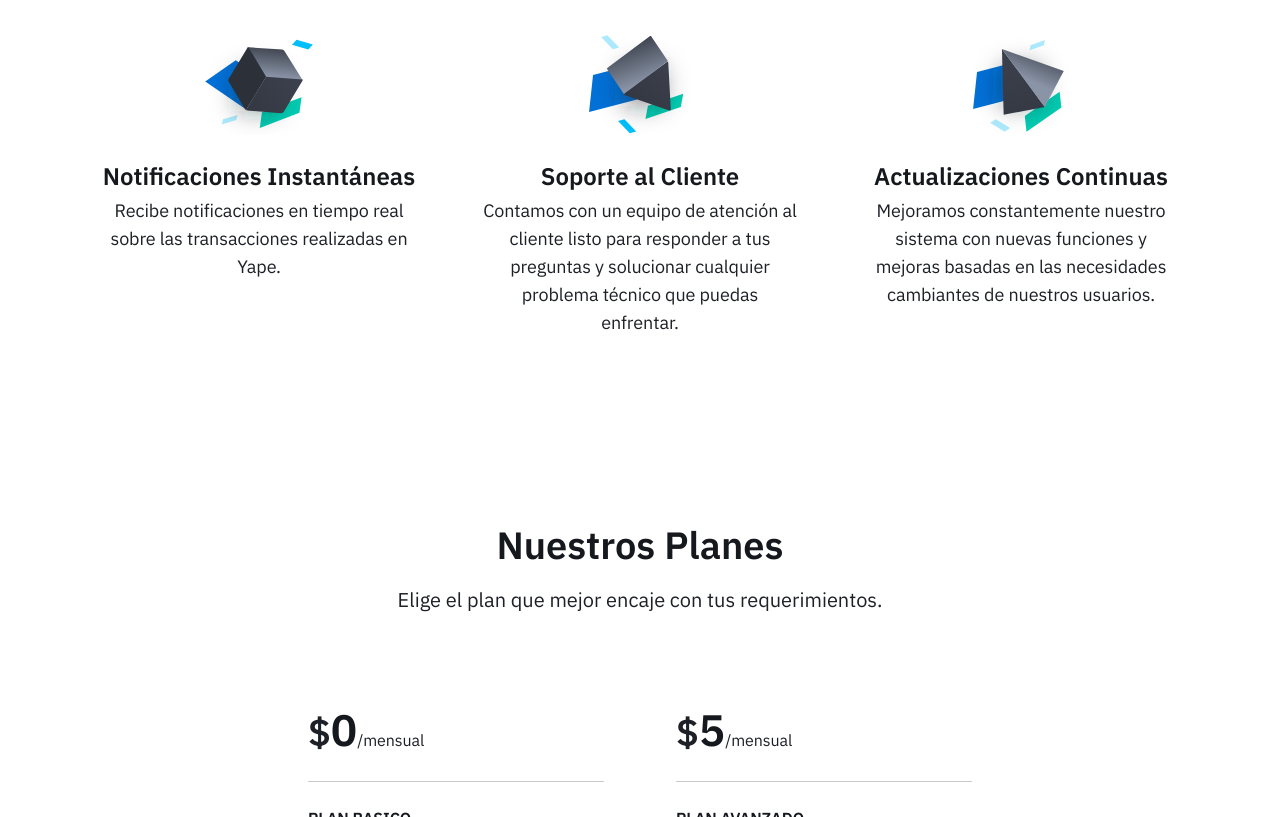
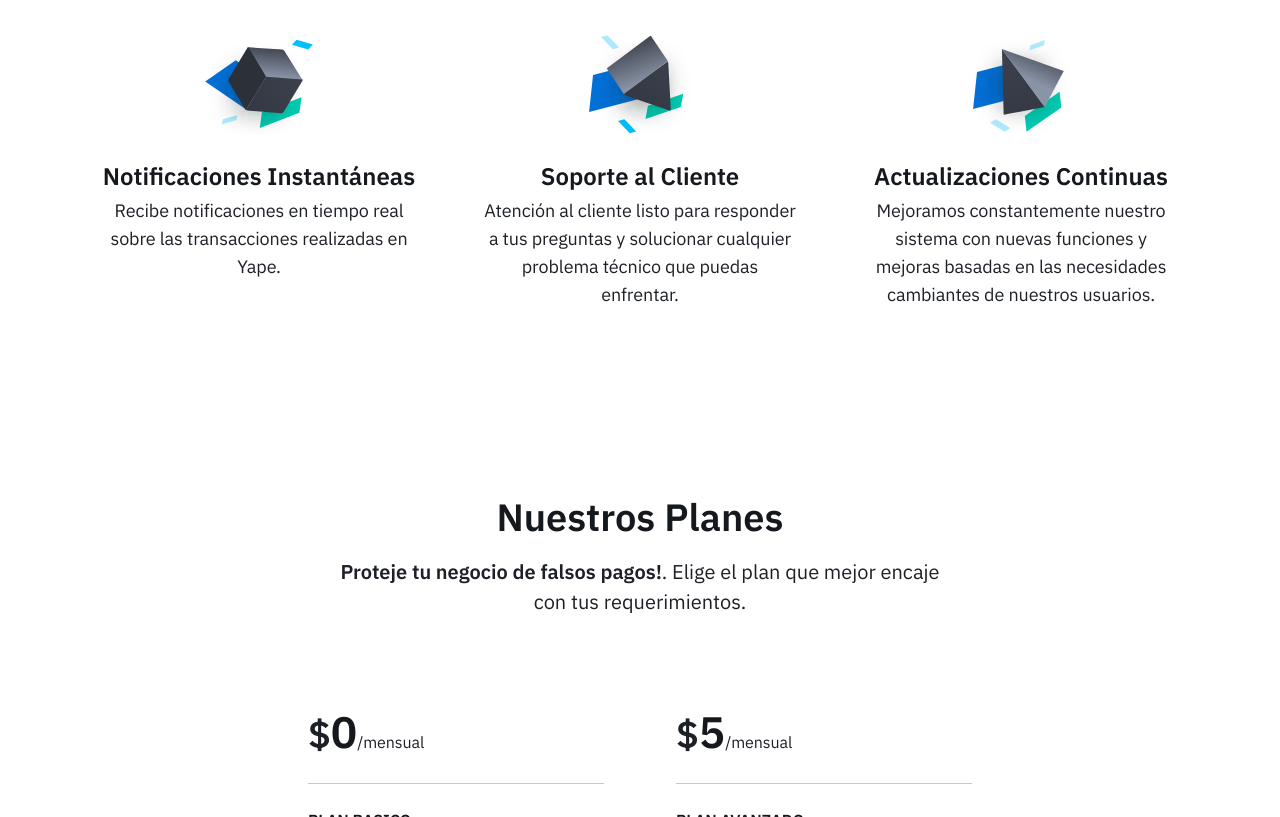
Before and after one commit to enlacee/okeypay, a website: page docs/index.html in a window 1280 px wide. Shown: the part 1383-2200 px from the top of the page. Drawn offline with nearby package versions, Linux system fonts and the light colour scheme.

Commit message:
update: text of sale into landing

```diff
--- a/docs/index.html
+++ b/docs/index.html
@@ -96,7 +96,7 @@
 										<img src="dist/images/feature-icon-03.svg" alt="Feature 03">
                                     </div>
                                     <h4 class="feature-title mt-24">Soporte al Cliente</h4>
-                                    <p class="text-sm mb-0">Contamos con un equipo de atención al cliente listo para responder a tus preguntas y solucionar cualquier problema técnico que puedas enfrentar.</p>
+                                    <p class="text-sm mb-0">Atención al cliente listo para responder a tus preguntas y solucionar cualquier problema técnico que puedas enfrentar.</p>
                                 </div>
                             </div>
                             <div class="feature text-center is-revealing">
@@ -118,7 +118,7 @@
                     <div class="pricing-inner section-inner">
                         <div class="pricing-header text-center">
                             <h2 class="section-title mt-0">Nuestros Planes</h2>
-                            <p class="section-paragraph mb-0">Elige el plan que mejor encaje con tus requerimientos.</p>
+                            <p class="section-paragraph mb-0"><b>Proteje tu negocio de falsos pagos!</b>. Elige el plan que mejor encaje con tus requerimientos.</p>
                         </div>
 						<div class="pricing-tables-wrap">
                             <div class="pricing-table">
```
